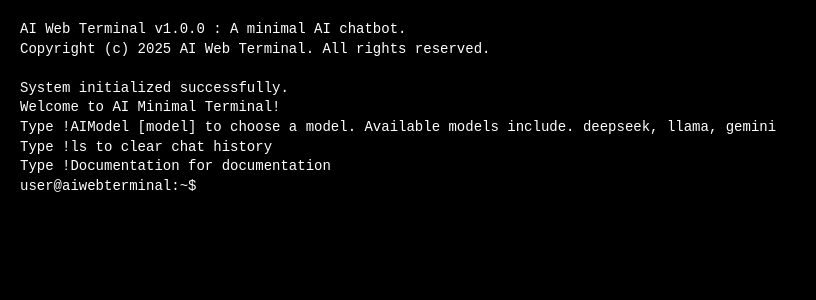
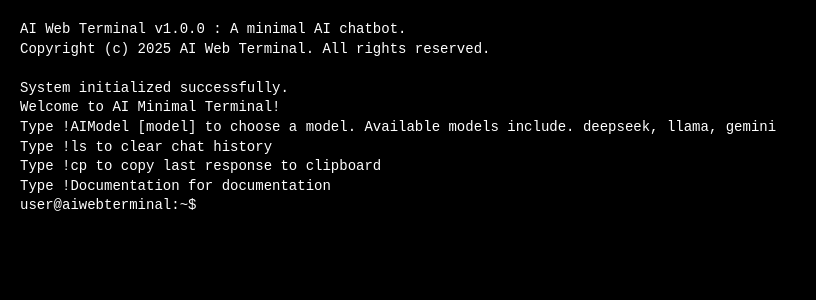
Before and after one commit to SapalChap/AiWebTerminal, a Flask app: page / in a window 1280 px wide. Shown: the top 300 px of the page, without its empty margins (0-816 px from the left). Run offline with Flask 3, Linux system fonts and the light colour scheme.

Commit message:
added copy to clipboard feature

```diff
--- a/templates/index.html
+++ b/templates/index.html
@@ -61,6 +61,7 @@
         <div>Welcome to AI Minimal Terminal!</div>
         <div>Type !AIModel [model] to choose a model. Available models include. deepseek, llama, gemini</div>
         <div>Type !ls to clear chat history</div>
+        <div>Type !cp to copy last response to clipboard</div>
         <div>Type !Documentation for documentation</div>
         <div id="output"></div>
         <div>
@@ -75,6 +76,9 @@
 
         // Track current AI model (default to deepseek)
         let currentModel = 'deepseek';
+
+        // Track last AI response for copying
+        let lastResponse = '';
 
         // Function to handle special commands (model switching, clear, etc.)
         function handleSpecialCommand(command) {
@@ -98,7 +102,23 @@
             // Handle clear command
             if (cmd === '!ls') {
                 output.innerHTML = ''; // Clear all chat history
+                lastResponse = ''; // Clear last response too
                 return 'Chat history cleared.';
+            }
+
+            // Handle copy command
+            if (cmd === '!cp') {
+                if (lastResponse) {
+                    // Copy to clipboard using the Clipboard API
+                    navigator.clipboard.writeText(lastResponse).then(() => {
+                        // Success handled by return statement below
+                    }).catch(err => {
+                        console.error('Failed to copy to clipboard:', err);
+                    });
+                    return 'Last response copied to clipboard! (Ctrl+V to paste)';
+                } else {
+                    return 'No response to copy. Send a message first.';
+                }
             }
 
             return null; // Not a special command
@@ -165,6 +185,9 @@
                     // Execute command via Flask backend
                     const response = await executeCommand(command);
 
+                    // Store response for copying
+                    lastResponse = response;
+
                     // Remove loading indicator
                     output.removeChild(loadingLine);
 
```
